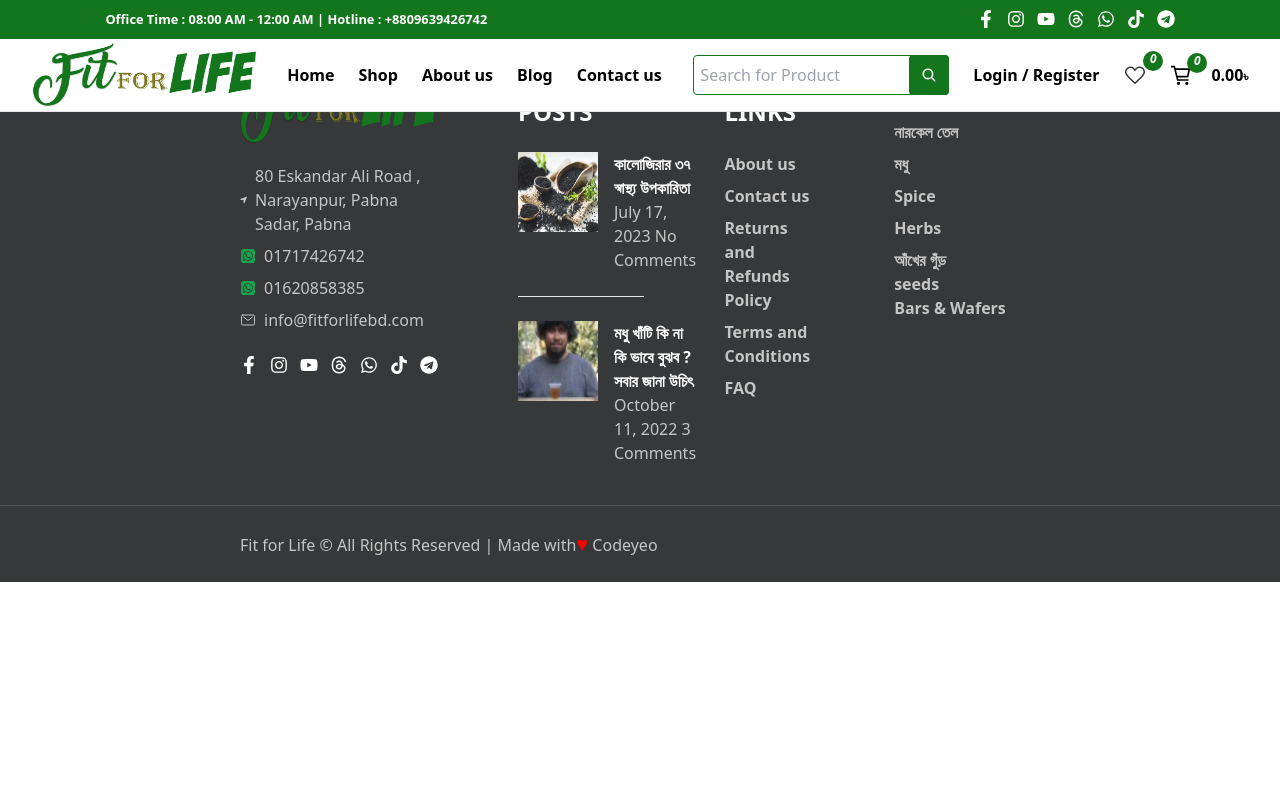
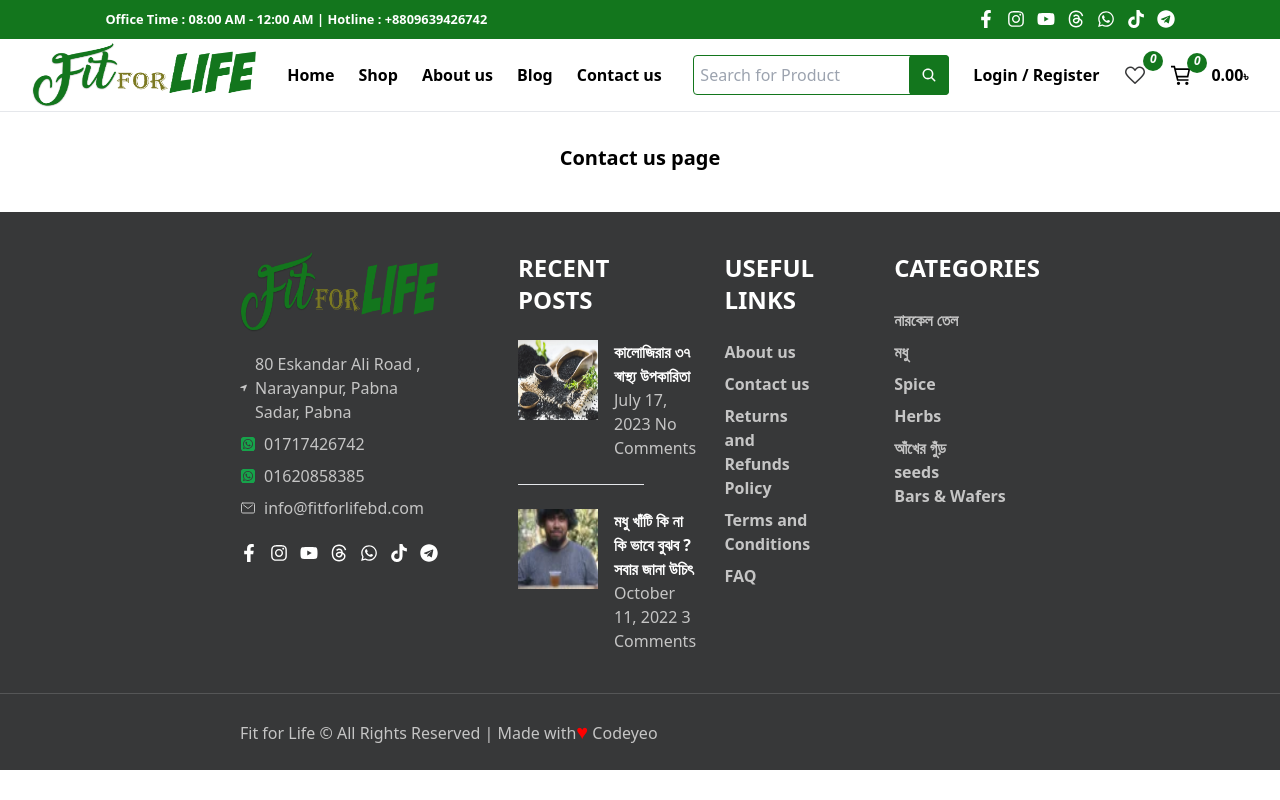
Before and after one commit to Robiul-Haque/fit-for-life-client-side-paid-project, a React (Vite) app: page /contact-us in a window 1280 px wide. Built offline with nearby package versions, Linux system fonts and the light colour scheme.

Commit message:
feature (create contact us page): create contact us page for contact us route

```diff
--- a/src/page/AboutUs.jsx
+++ b/src/page/AboutUs.jsx
@@ -1,9 +1,11 @@
 import React from 'react'
 
-export const AboutUs = () => {
+const AboutUs = () => {
   return (
     <div className='mt-36 mb-10'>
         <h1 className='text-center text-xl font-semibold'>About us page</h1>
     </div>
   )
 }
+
+export default AboutUs;
--- /dev/null
+++ b/src/page/ContactUs.jsx
@@ -0,0 +1,11 @@
+import React from "react";
+
+const ContactUs = () => {
+  return (
+    <div className="mt-36 mb-10">
+      <h1 className="text-center text-xl font-semibold">Contact us page</h1>
+    </div>
+  );
+};
+
+export default ContactUs;
```
Also changed, not shown: src/page/Blog.jsx (+8 -6 lines), src/route/route.jsx (+5 -3 lines).
